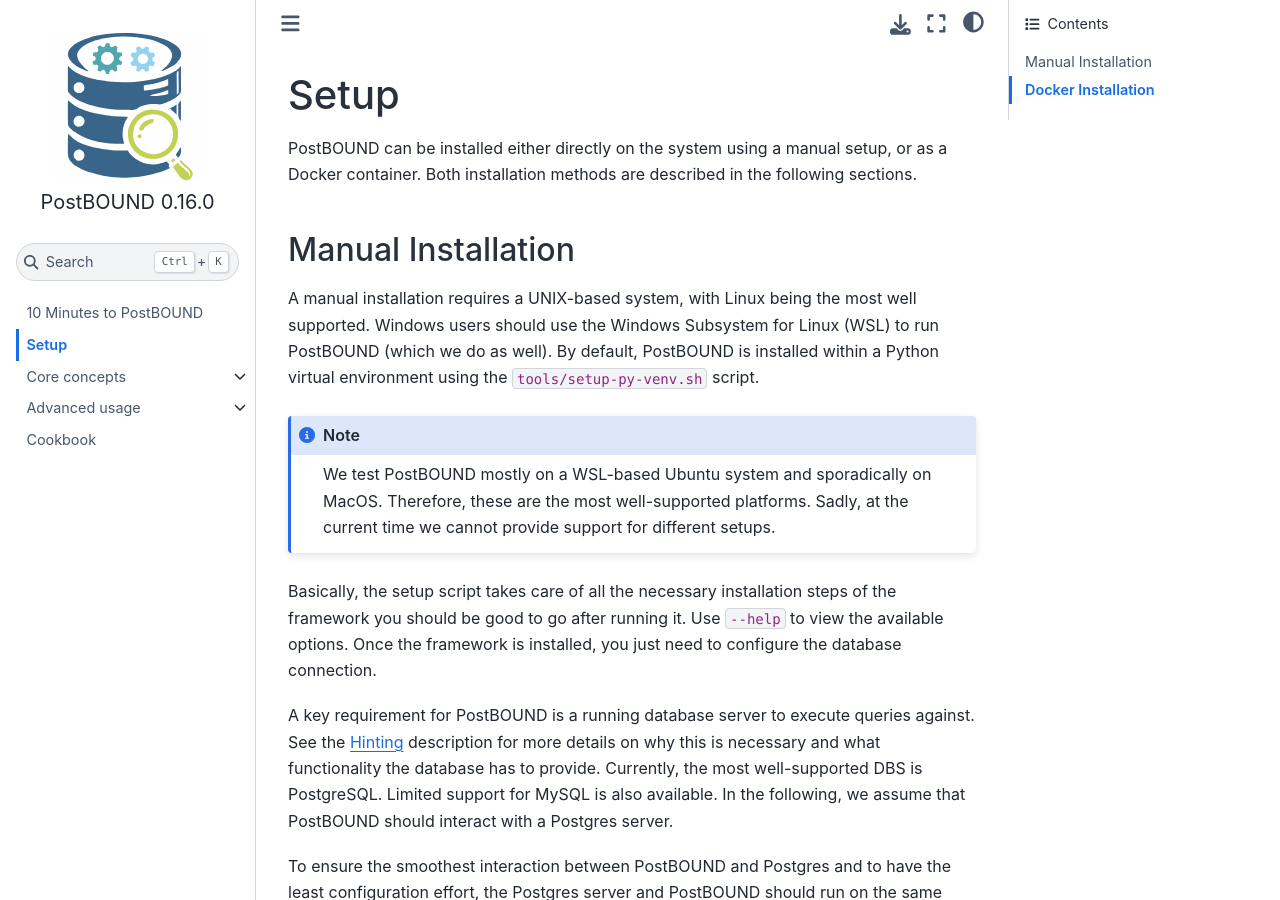
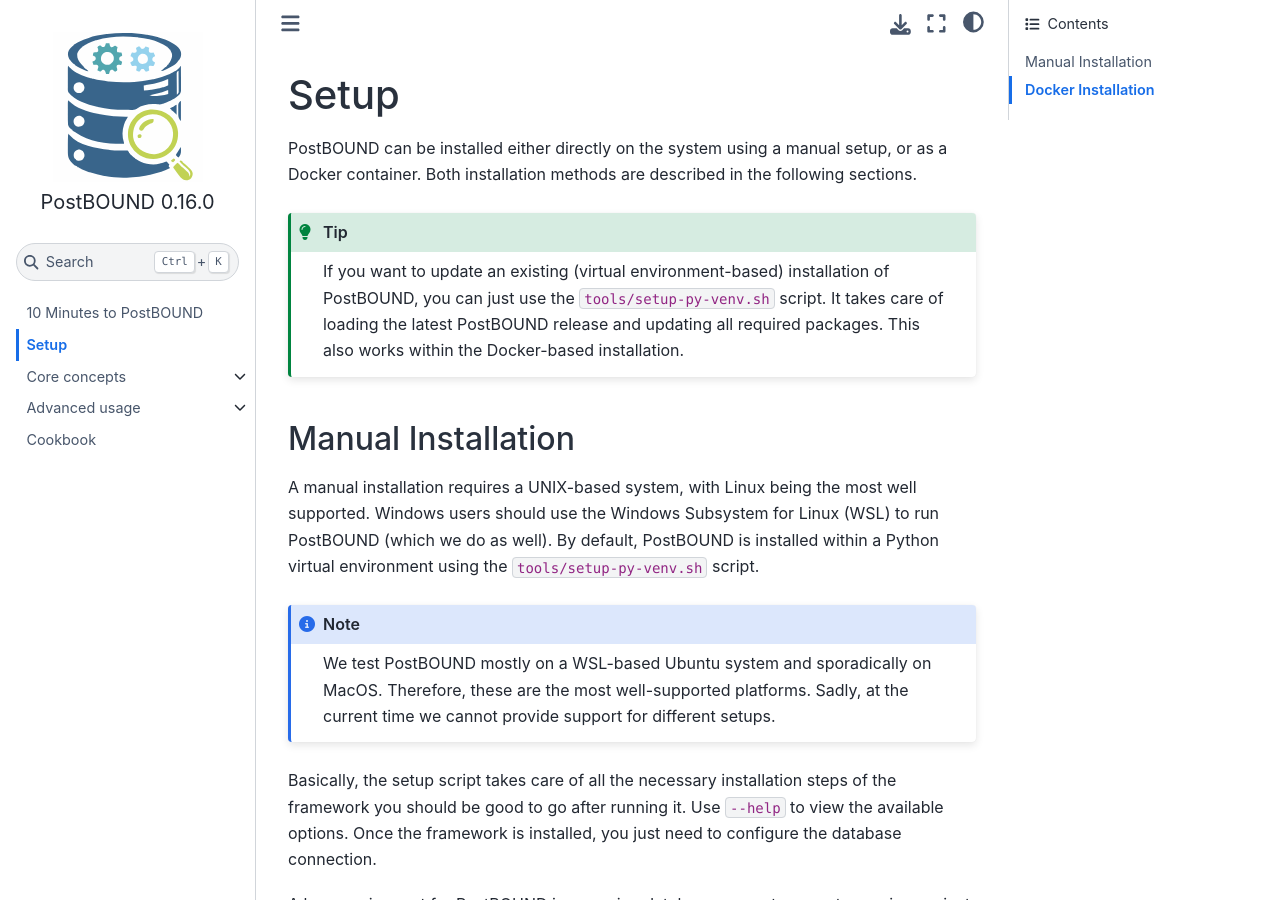
Before and after one commit to rbergm/PostBOUND, a Sphinx documentation site: the page built from docs/source/setup.rst, in a window 1280 px wide and 900 px high. Built offline with Sphinx 7.4.7 and the Sphinx Book theme 1.1.4, drawn with Linux system fonts in a browser that asks for light colours; pages that are not in the unit, such as notebooks, are missing from menus.

Commit message:
Add Roadmap + document how to update existing installations

```diff
--- a/docs/source/setup.rst
+++ b/docs/source/setup.rst
@@ -3,6 +3,13 @@
 
 PostBOUND can be installed either directly on the system using a manual setup, or as a Docker container.
 Both installation methods are described in the following sections.
+
+.. tip::
+
+    If you want to update an existing (virtual environment-based) installation of PostBOUND, you can just
+    use the ``tools/setup-py-venv.sh`` script. It takes care of loading the latest PostBOUND release and
+    updating all required packages. This also works within the Docker-based installation.
+
 
 Manual Installation
 -------------------
@@ -139,6 +146,7 @@
     ./postgres-psycopg-setup.sh job imdb
     cp .psycopg_connect_job ../..
 
+
 Docker Installation
 -------------------
 
```
